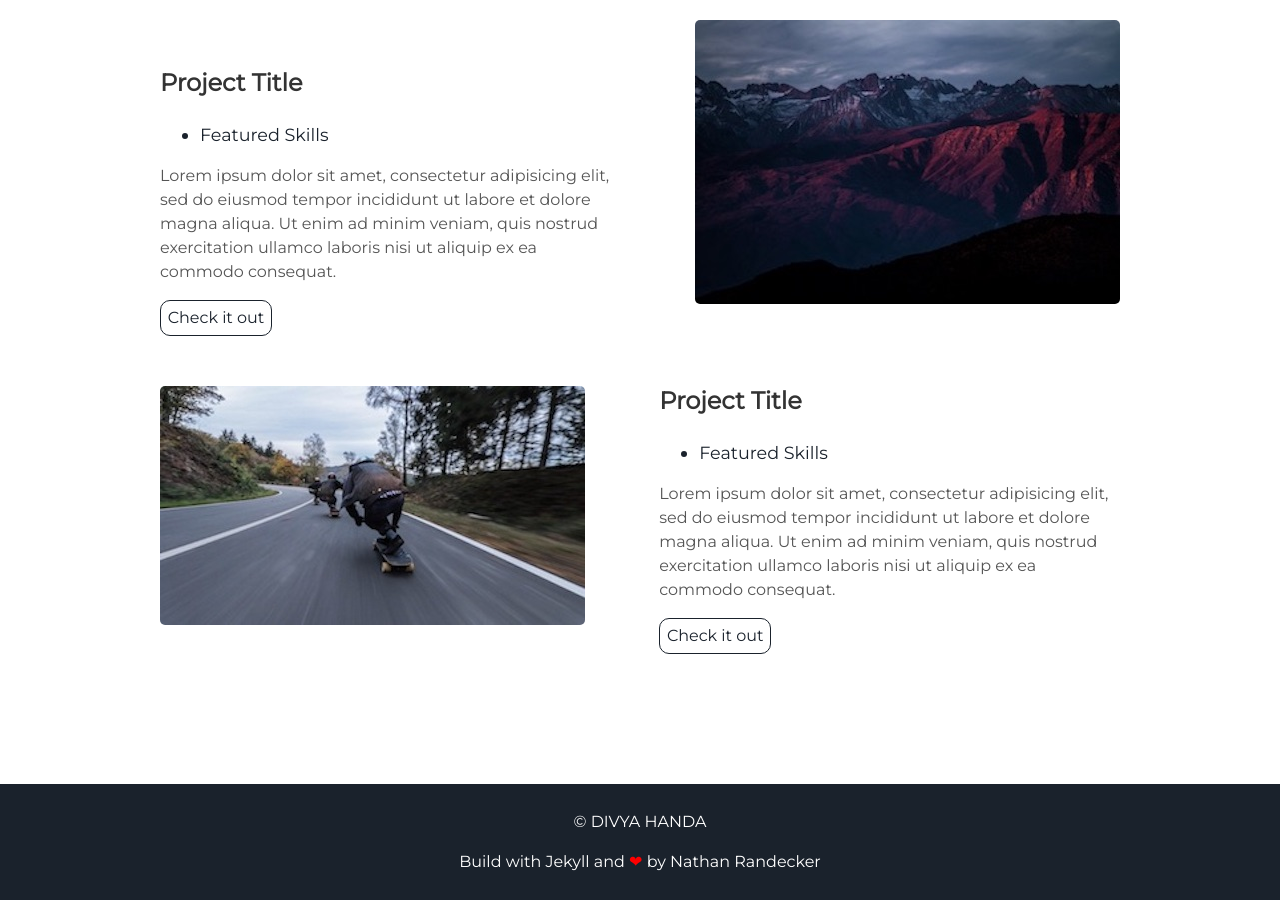
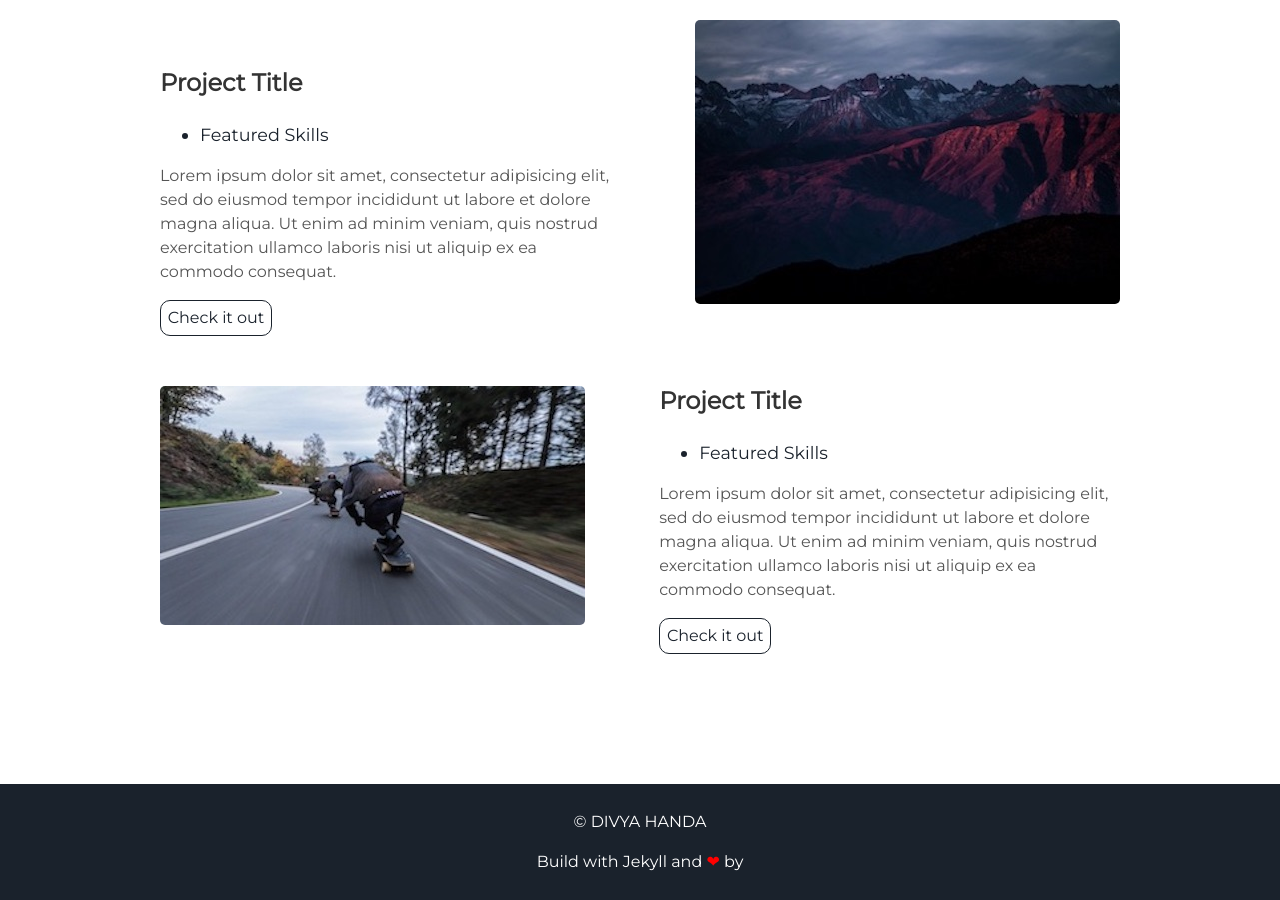
Before and after one commit to abhinavhanda21/dh, a Jekyll site: the page built from index.html, in a window 1280 px wide and 900 px high, scrolled down 1655 px. Built offline with Jekyll 4.4.1, drawn with Linux system fonts in a browser that asks for light colours.

Commit message:
Update footer.html

```diff
--- a/_includes/footer.html
+++ b/_includes/footer.html
@@ -1,6 +1,6 @@
 <footer class="footer">
     <p>&copy; {{site.username}}</p>
-    <p>Build with Jekyll and <span class="love">❤</span> by <a href="https://github.com/nrandecker">Nathan Randecker</a></p>
+    <p>Build with Jekyll and <span class="love">❤</span> by <a href="https://github.com/abhinavhanda21"></a></p>
 </footer>
 <script src="//cdn.jsdelivr.net/particles.js/2.0.0/particles.min.js"></script>
 <script src="{{ "/assets/js/sweet-scroll.min.js" | prepend: site.baseurl }}"></script>
```
